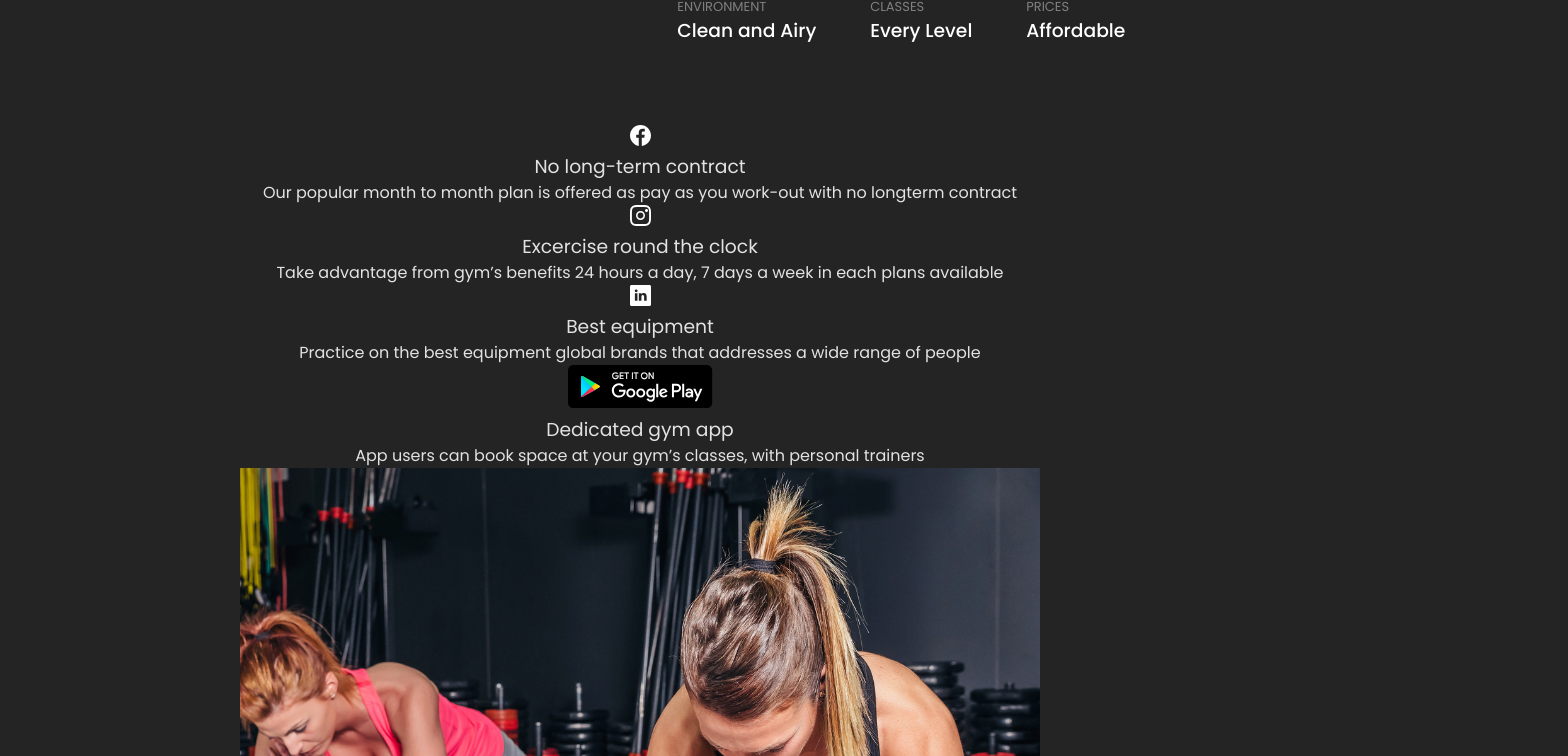
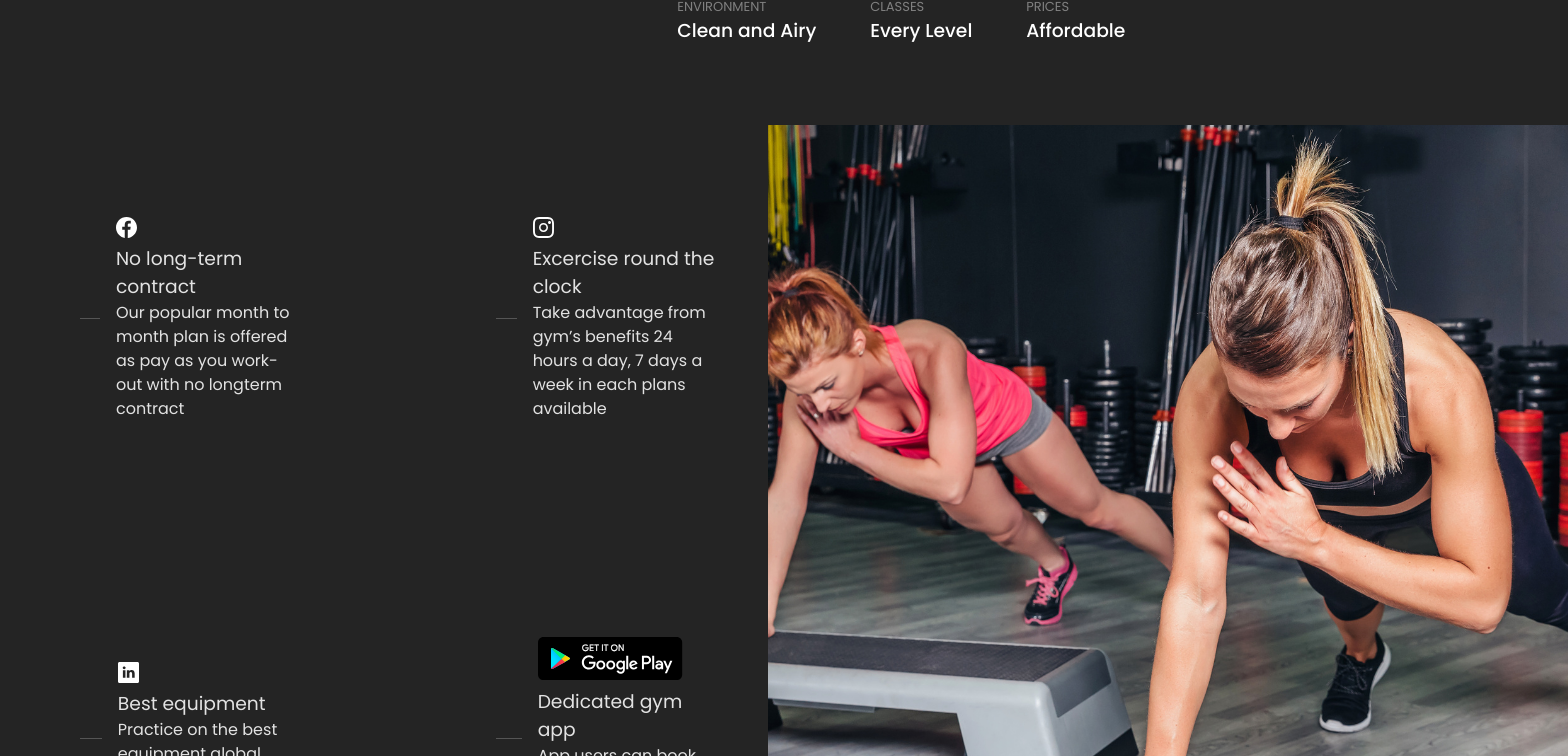
Before and after one commit to ZoDD-Script/Power_Lift, a React (Vite) app: page / in a window 1280 px wide. Shown: the part 1797-2553 px from the top of the page, 1568 px wide, since content can reach past the window. Built offline with nearby package versions, Linux system fonts and the light colour scheme.

Commit message:
add: offer css and footer css correction

```diff
--- a/src/components/footer/footer.css
+++ b/src/components/footer/footer.css
@@ -133,6 +133,8 @@
   .powerlift__footer {
     padding-top: 16px;
     padding-bottom: 16px;
+    padding-left: 0;
+    padding-right: 0;
   }
 
   .powerlift__footer-links__tab {
--- a/src/components/offer/offer.css
+++ b/src/components/offer/offer.css
@@ -1,9 +1,64 @@
+.powerlift__offer-container {
+  display: flex;
+  justify-content: space-between;
+  align-items: top;
+}
+
+.powerlift__offer-container__section1-container {
+  display: grid;
+  grid-template-columns: repeat(2, 50%);
+  width: 60%;
+  gap: 2rem;
+}
+
+.powerlift__offer-container__section1 {
+  display: flex;
+  justify-content: space-around;
+  align-items: center;
+  padding: 5rem;
+}
+
+.powerlift__offer-container__section1__horizontal-line {
+  border-bottom: 1px solid #555555;
+  margin: 10px 0;
+  width: 80px;
+}
+
+.powerlift__offer-container__section1__content {
+  text-align: left;
+  padding-left: 1rem;
+}
+
+
+.powerlift__offer-container__section2 {
+  flex: 1;
+  width: 30%;
+}
 
 
 @media (max-width: 700px) {
   .powerlift__offer-container {
+    display: block;
     text-align: start;
     padding-top: 4rem;
+  }
+
+  .powerlift__offer-container {
+    display: block;
+  }
+
+  .powerlift__offer-container__section1 {
+    display: block;
+    padding: 0;
+  }
+
+  .powerlift__offer-container__section1__horizontal-line {
+    display: none;
+  }
+
+  .powerlift__offer-container__section1-container {
+    display: block;
+    width: 100vw;
   }
 
   .powerlift__offer-container img, p, h3 {
@@ -13,6 +68,10 @@
   .powerlift__offer-container h3 {
     font-size: larger;
     font-weight: 500;
+  }
+
+  .powerlift__offer-container__section1__content {
+    padding: 0;
   }
 
   .powerlift__offer-container p {
```
